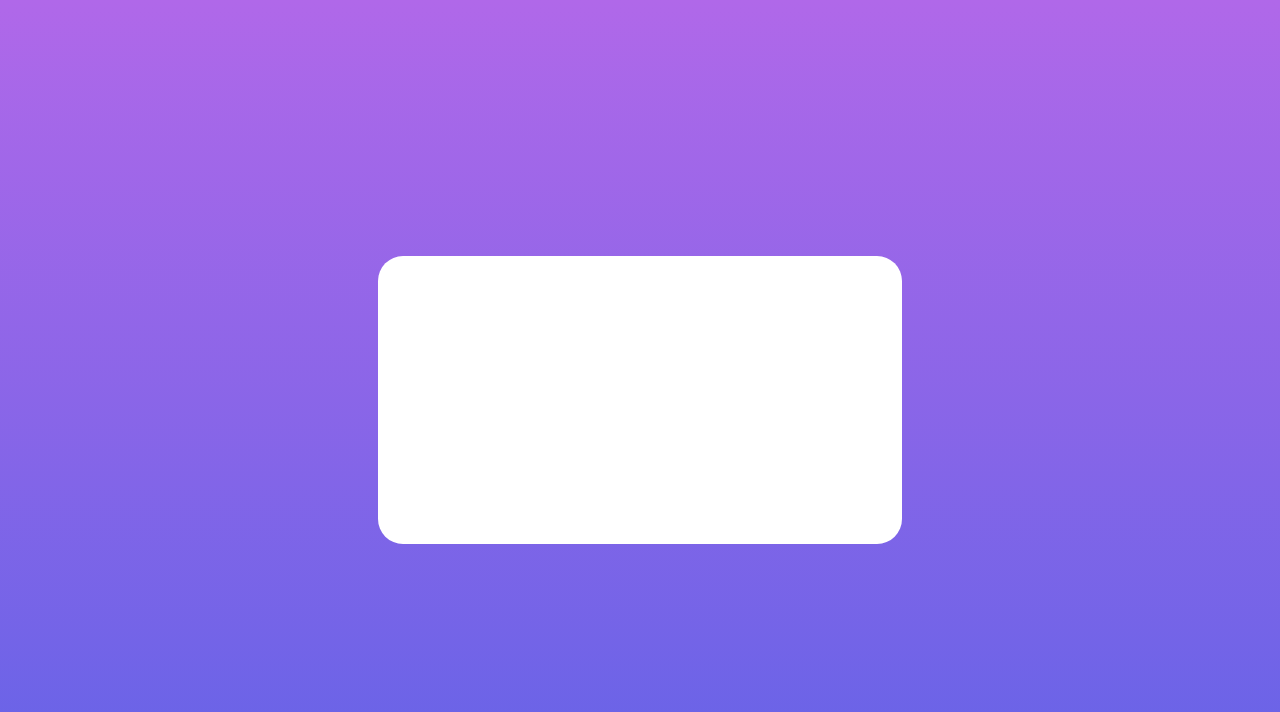
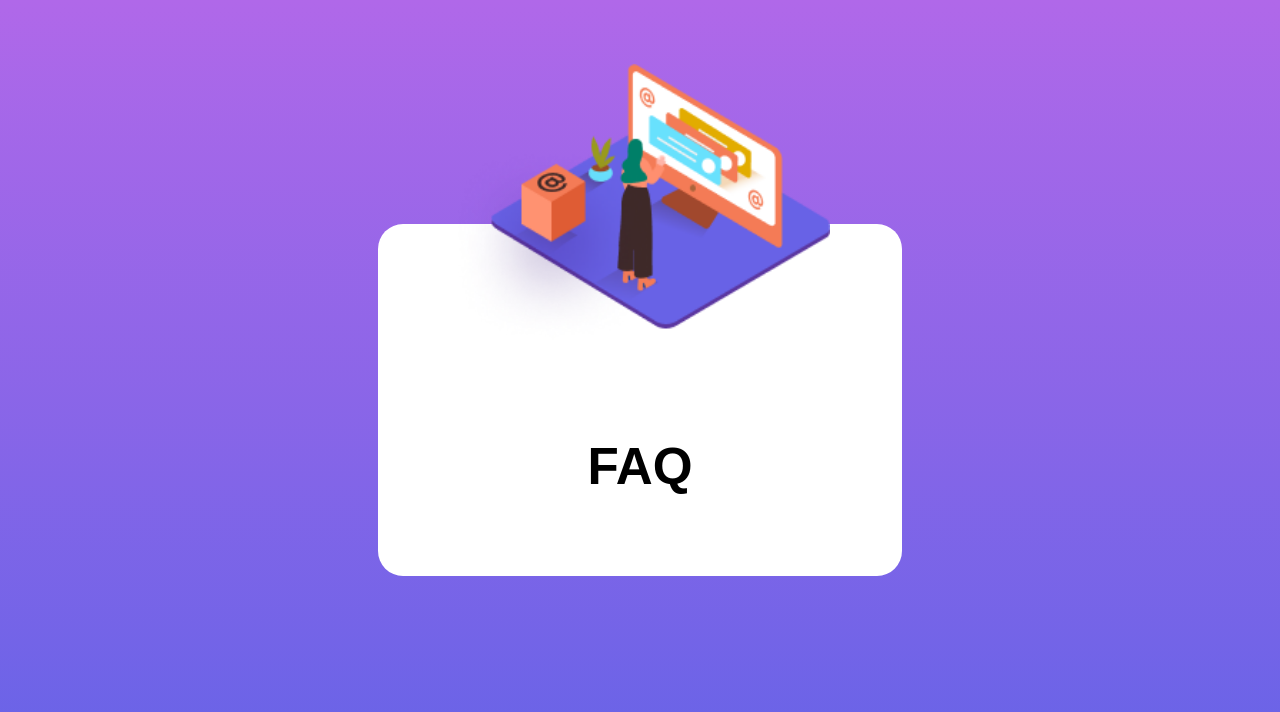
Before and after one commit to beqatsk/faq-accordion-card, a React (Vite) app: page / in a window 1280 px wide. Shown: the top 712 px of the page. Built offline with nearby package versions, Linux system fonts and the light colour scheme.

Commit message:
add image

```diff
--- a/src/App.jsx
+++ b/src/App.jsx
@@ -1,11 +1,15 @@
 import { GlobalStyles } from "./Global";
 import styled from "styled-components";
+import MainImage from "/images/main-image.png";
 
 function App() {
   return (
     <>
       <GlobalStyles />
-      <Main></Main>
+      <Main>
+        <img src={MainImage} alt="mainimage" />
+        <Title>FAQ</Title>
+      </Main>
     </>
   );
 }
@@ -17,8 +21,17 @@ const Main = styled.main`
   padding: 13.2rem 2.4rem 4.8rem;
   display: flex;
   flex-direction: column;
+  align-items: center;
   gap: 3.8rem;
   border-radius: 25px;
+  position: relative;
+
+  img {
+    width: 23.7rem;
+    height: 18rem;
+    position: absolute;
+    top: -10rem;
+  }
 `;
 const Title = styled.h1`
   font-size: 3.2rem;
```
